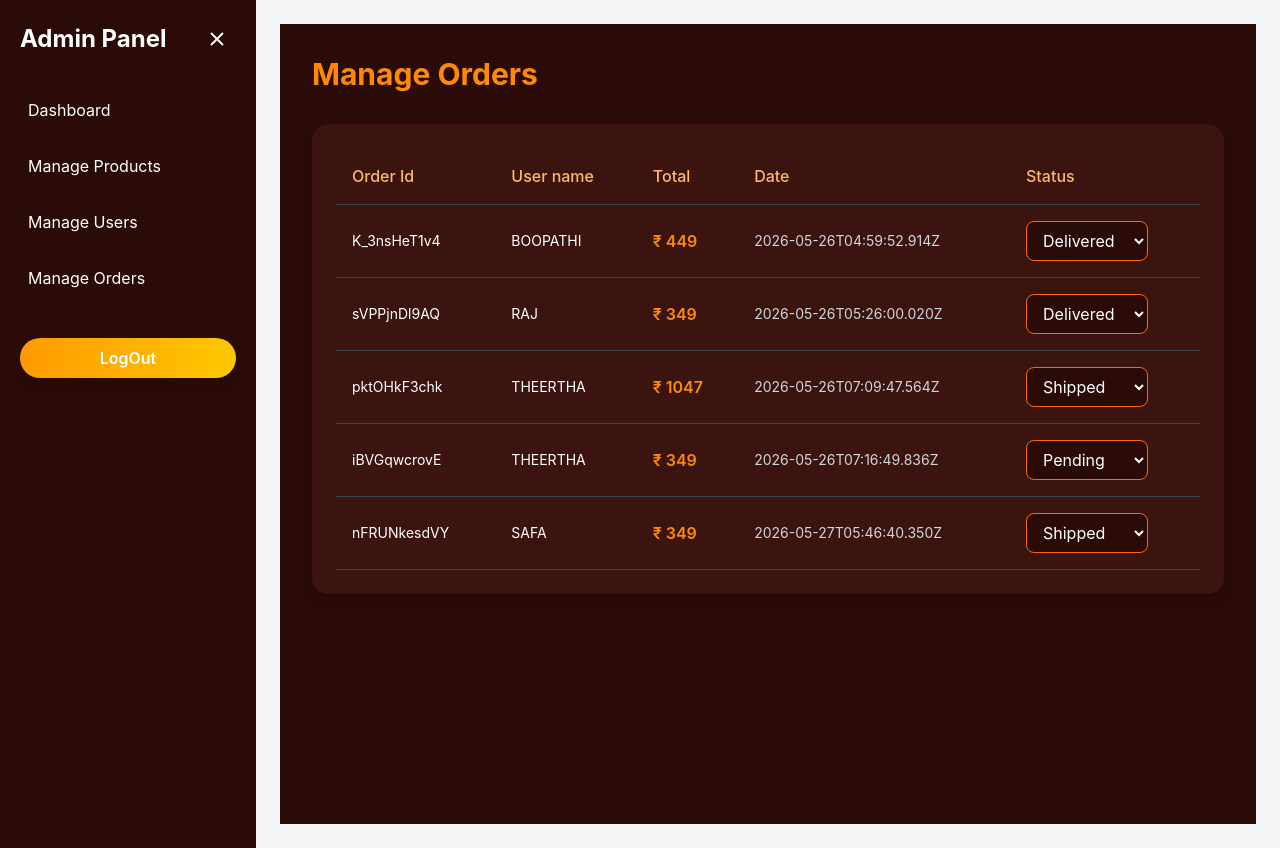
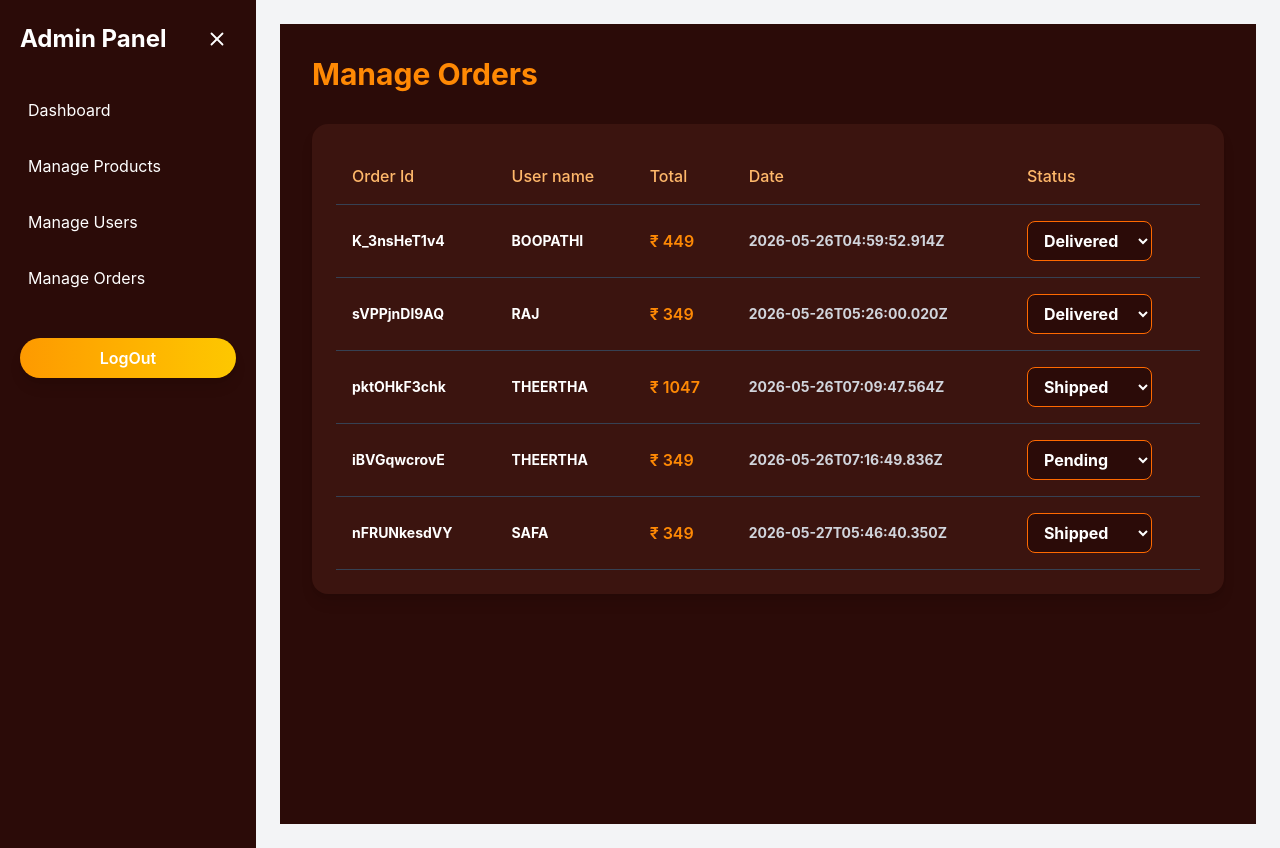
Before and after one commit to Anees-Rahman-dev/E-commerce-Project, a React (Vite) app: page /ManageOrders in a window 1280 px wide. Built offline with nearby package versions, Linux system fonts and the light colour scheme; data requests are answered from the project's data file; sample sign-in values are in the browser's storage; a web font is replaced by a local one.

Commit message:
afyer changing text weight

```diff
--- a/src/pages/admin/ManageOrders.jsx
+++ b/src/pages/admin/ManageOrders.jsx
@@ -50,23 +50,23 @@
                 className="border-b border-gray-700 hover:bg-[#522019] transition"
               >
 
-                <td className="p-4 text-sm">
+                <td className="p-4 text-sm font-bold">
                   {or.id}
                 </td>
 
-                <td className="p-4 text-sm">
+                <td className="p-4 text-sm font-bold">
                   {or.name.toUpperCase()}
                 </td>
 
-                <td className="p-4 font-semibold text-orange-400">
+                <td className="p-4 font-semibold text-orange-400 font-bold">
                   ₹ {or.total}
                 </td>
 
-                <td className="p-4 text-sm text-gray-300">
+                <td className="p-4 text-sm text-gray-300 font-bold">
                   {or.date}
                 </td>
 
-                <td className="p-4">
+                <td className="p-4 font-bold">
 
                   <select
                     value={or.status}
```
